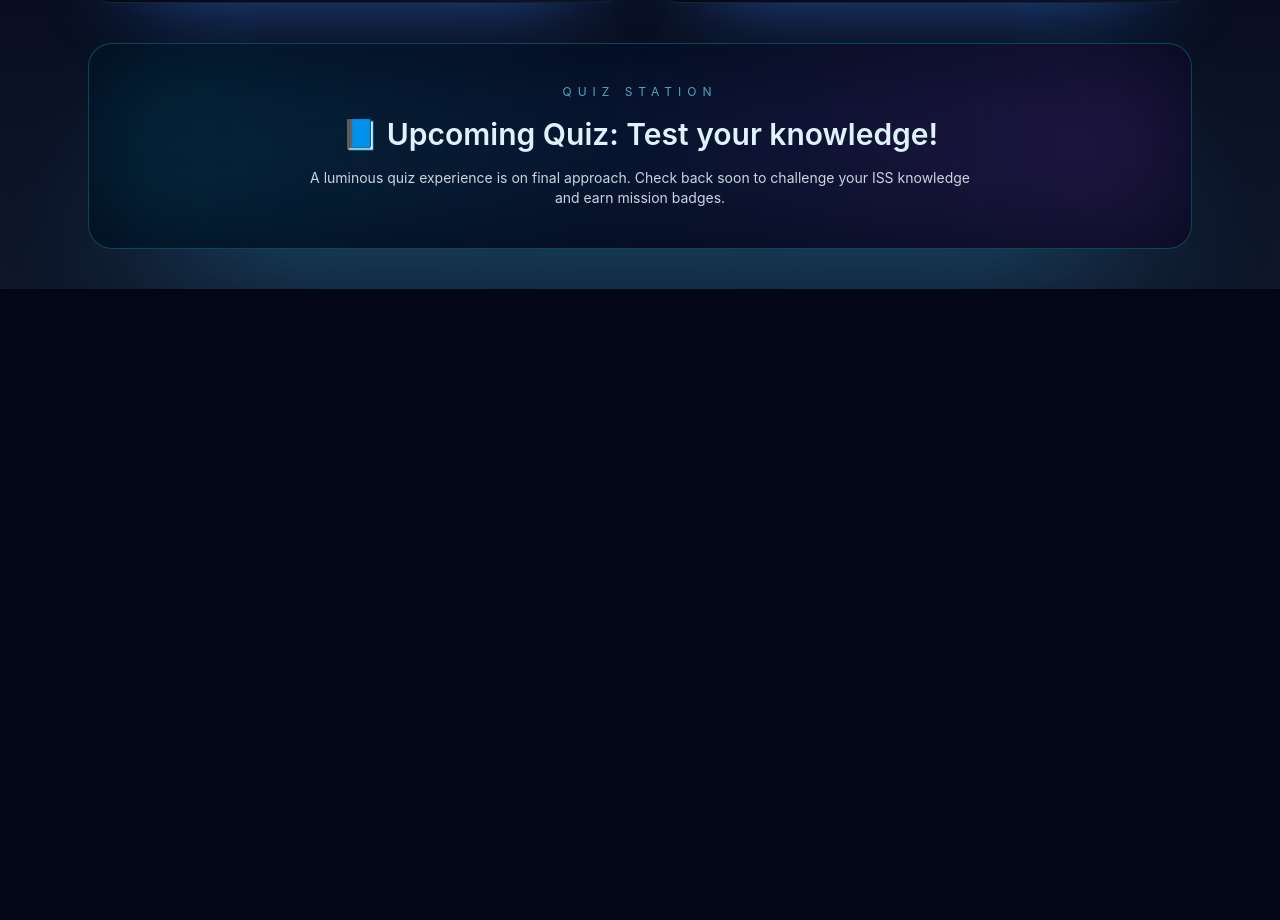
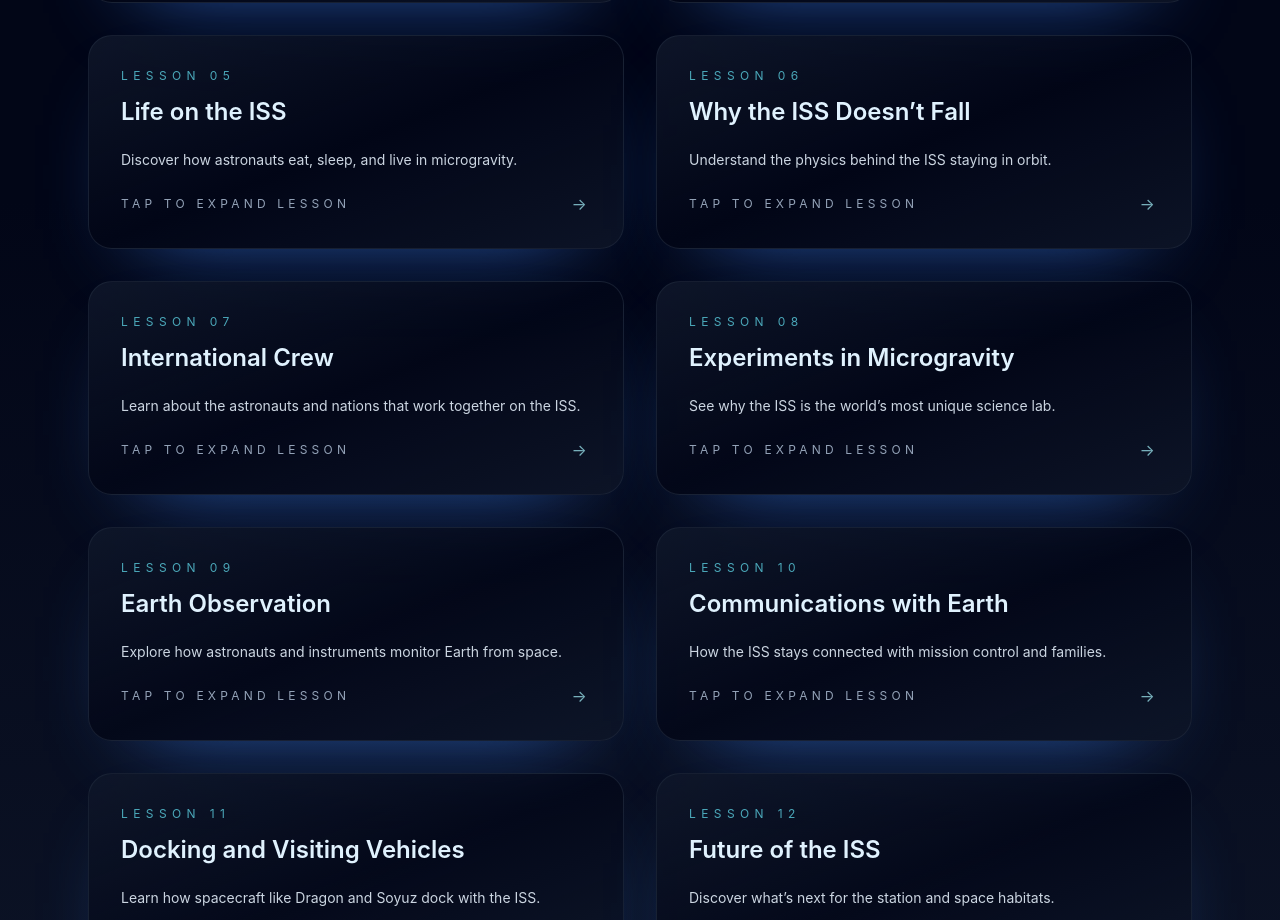
Before and after one commit to hbrbou66/Cupola-Explorer, a React (Vite) app: page /education in a window 1280 px wide. Shown: the part 872-1792 px from the top of the page. Before the commit the page ends 1161 px from the top, so only its background shows below. Built offline with nearby package versions, Linux system fonts and the light colour scheme.

Commit message:
Add new ISS lessons to dataset

```diff
--- a/src/data/lessons.ts
+++ b/src/data/lessons.ts
@@ -40,4 +40,68 @@ export const lessonData: Lesson[] = [
       'Auroras ignite when charged particles from the Sun stream along Earth’s magnetic field and collide with atoms in the upper atmosphere. From the ISS, astronauts often watch these storms of light ripple beneath them like neon curtains draped over the poles. Greens, purples, and reds shimmer along the horizon, sometimes stretching thousands of kilometers across.\n\nScientists study auroras from orbit to understand how solar activity influences our planet. Observations from the station complement measurements from satellites and ground-based telescopes, offering unique vantage points on the shape and movement of these glowing ribbons.\n\nFor the crew, aurora sightings are a cherished perk of orbital life. Many describe the experience as a reminder of Earth’s delicate shield against the harsh environment of space, reinforcing the importance of monitoring our planet’s magnetic and atmospheric health.',
     explorerFeature: 'aurora',
   },
+  {
+    id: 5,
+    title: 'Life on the ISS',
+    description: 'Discover how astronauts eat, sleep, and live in microgravity.',
+    details:
+      'Astronauts aboard the ISS live in microgravity, where every daily task becomes a challenge. Sleeping requires sleeping bags strapped to walls, food must be eaten from sealed pouches, and exercise is critical to avoid muscle loss. This lesson explores daily life in orbit.',
+    explorerFeature: 'life-on-iss',
+  },
+  {
+    id: 6,
+    title: 'Why the ISS Doesn’t Fall',
+    description: 'Understand the physics behind the ISS staying in orbit.',
+    details:
+      'The ISS is constantly falling toward Earth, but because it moves forward so fast, it keeps missing the planet. This is called free fall or orbit. Gravity and velocity balance each other, keeping the ISS in stable orbit.',
+    explorerFeature: 'why-iss-doesnt-fall',
+  },
+  {
+    id: 7,
+    title: 'International Crew',
+    description: 'Learn about the astronauts and nations that work together on the ISS.',
+    details:
+      'The ISS is a symbol of global cooperation, with contributions from NASA (USA), Roscosmos (Russia), ESA (Europe), JAXA (Japan), and CSA (Canada). Astronauts from many nations rotate aboard, working together in science, engineering, and exploration.',
+    explorerFeature: 'international-crew',
+  },
+  {
+    id: 8,
+    title: 'Experiments in Microgravity',
+    description: 'See why the ISS is the world’s most unique science lab.',
+    details:
+      'The ISS is used to study how microgravity affects biology, physics, medicine, and materials. Experiments range from protein crystallization to fluid dynamics, offering insights impossible to achieve on Earth.',
+    explorerFeature: 'microgravity-experiments',
+  },
+  {
+    id: 9,
+    title: 'Earth Observation',
+    description: 'Explore how astronauts and instruments monitor Earth from space.',
+    details:
+      'From its vantage point, the ISS provides an unparalleled view of Earth. Astronauts capture breathtaking images, while instruments track storms, wildfires, deforestation, and climate change.',
+    explorerFeature: 'earth-observation',
+  },
+  {
+    id: 10,
+    title: 'Communications with Earth',
+    description: 'How the ISS stays connected with mission control and families.',
+    details:
+      'The ISS relies on satellites like NASA’s Tracking and Data Relay Satellites (TDRS) to stay in constant contact with Earth. Data, voice, and video are transmitted to mission control, while astronauts also have access to email and video calls with families.',
+    explorerFeature: 'communications',
+  },
+  {
+    id: 11,
+    title: 'Docking and Visiting Vehicles',
+    description: 'Learn how spacecraft like Dragon and Soyuz dock with the ISS.',
+    details:
+      'The ISS receives cargo and crew from visiting spacecraft such as SpaceX Dragon, Northrop Grumman Cygnus, and Soyuz. Docking can be automatic or manually controlled, requiring extreme precision as spacecraft travel thousands of km/h.',
+    explorerFeature: 'docking',
+  },
+  {
+    id: 12,
+    title: 'Future of the ISS',
+    description: 'Discover what’s next for the station and space habitats.',
+    details:
+      'The ISS has been in operation since 1998, but its mission will eventually transition to commercial space stations and deep space exploration. New concepts include private modules, lunar Gateway, and Mars preparation.',
+    explorerFeature: 'future-of-iss',
+  },
 ];
```
